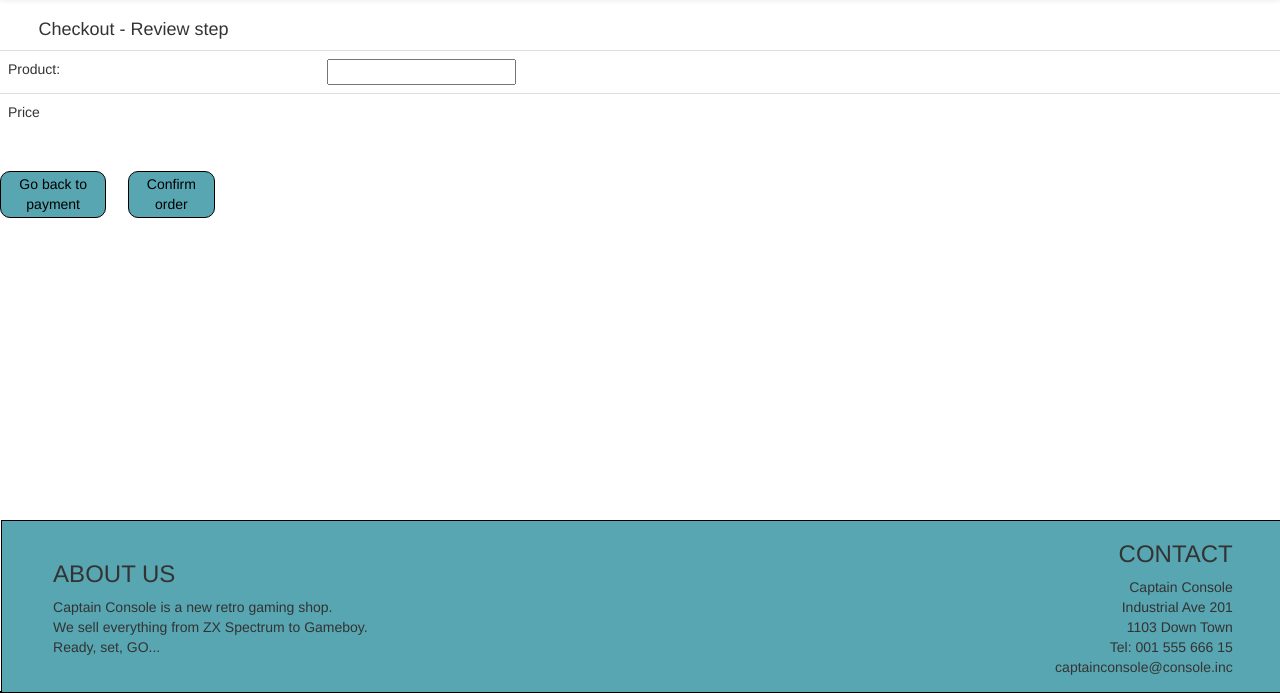
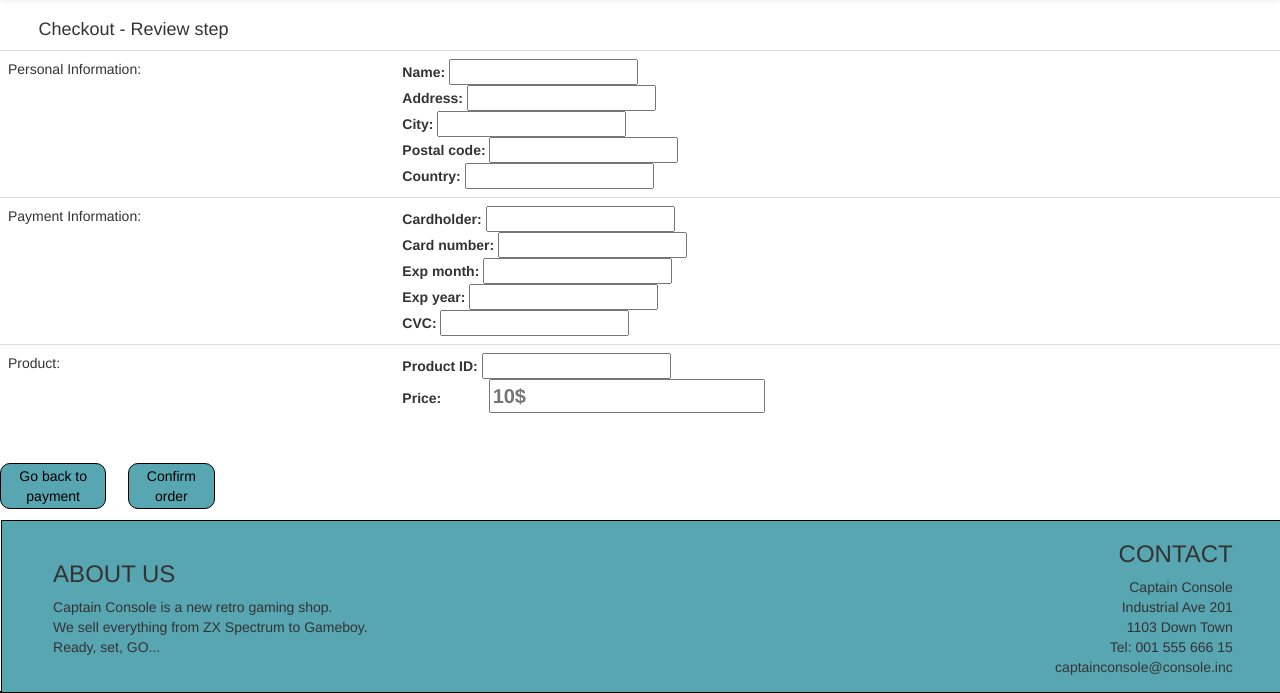
Before and after one commit to Jok90/hopur49CaptainConsole, a Django app: page /checkout/review_info in a window 1280 px wide. Shown: the part 107-800 px from the top of the page. Run offline with Django 3.2, Linux system fonts and the light colour scheme; some libraries are stand-ins or nearby versions.

Commit message:
Review Site nanast komid

```diff
--- a/templates/checkout/review_info.html
+++ b/templates/checkout/review_info.html
@@ -8,21 +8,78 @@
 
 
                 <tr>
-                    <td>Product:</td><td><input id="country" readonly></td>
+                    <td>Personal Information:</td>
+                    <td>
+                        <b>Name: </b><input id="name" readonly><br>
+                        <b>Address: </b><input id="address" readonly><br>
+                        <b>City: </b><input id="city" readonly><br>
+                        <b>Postal code: </b><input id="postal" readonly><br>
+                        <b>Country: </b><input id="country" readonly><br>
+                    </td>
                 </tr>
                 <tr>
-                    <td>Price</td><td></td>
+                    <td>Payment Information:</td>
+                    <td>
+                        <b>Cardholder: </b><input id="cardholder" readonly><br>
+                        <b>Card number: </b><input id="cardnr" readonly><br>
+                        <b>Exp month: </b><input id="expm" readonly><br>
+                        <b>Exp year: </b><input id="expy" readonly><br>
+                        <b>CVC: </b><input id="cvc" readonly><br>
+                    </td>
+                </tr>
+                <tr>
+                    <td>Product:</td>
+                    <td>
+                        <b>Product ID: </b> <input id="product" readonly><br>
+                        <b>Price: </b> <input placeholder="10$" id="price" readonly><br>
+                    </td>
                 </tr>
 
                 <script>
                     function getreviewData() {
-                        var getcountry = localStorage.getItem("country");
-                        document.getElementById("country").setAttribute(value,"x");
-                        element = document.createElement("div");
+                        var getcountry = window.localStorage.getItem("country");
+                        document.getElementById("country").value = getcountry;
+                        /*element = document.createElement("div");
                         name_elem.textContent = getcountry.country;
-                        element.appendChild(name_elem);
+                        element.appendChild(name_elem);*/
+                        var getaddress = window.localStorage.getItem("address");
+                        document.getElementById("address").value = getaddress;
+
+                        var getcardholder = window.localStorage.getItem("cardholder");
+                        document.getElementById("cardholder").value = getcardholder;
+
+                        var getcardnr = window.localStorage.getItem("cardnr");
+                        document.getElementById("cardnr").value = getcardnr;
+
+                        var getcity = window.localStorage.getItem("city");
+                        document.getElementById("city").value = getcity;
+
+                        var getcvc = window.localStorage.getItem("cvc");
+                        document.getElementById("cvc").value = getcvc;
+
+                        var getexpm = window.localStorage.getItem("expm");
+                        document.getElementById("expm").value = getexpm;
+
+                        var getexpy = window.localStorage.getItem("expy");
+                        document.getElementById("expy").value = getexpy;
+
+                        var getname = window.localStorage.getItem("name");
+                        document.getElementById("name").value = getname;
+
+                        var getpostal = window.localStorage.getItem("postal");
+                        document.getElementById("postal").value = getpostal;
+
+                        var getproduct = window.localStorage.getItem("product");
+                        document.getElementById("product").value = getproduct;
+
+                        var getprodprice = window.localStorage.getItem("price");
+                        document.getElementById("price").value = getprodprice;
+
+                        var getprodname = window.localStorage.getItem("prodname");
+                        document.getElementById("prodname").value = getprodname;
 
                     }
+
 
                 </script>
 
--- a/templates/game/game_details.html
+++ b/templates/game/game_details.html
@@ -43,7 +43,6 @@
             }
             function buyproduct() {
                 var product = localStorage.setItem("product", {{ game.id }});
-
                 window.location.href = 'http://127.0.0.1:8000/checkout/contact_info';
             }
         </script>
```
